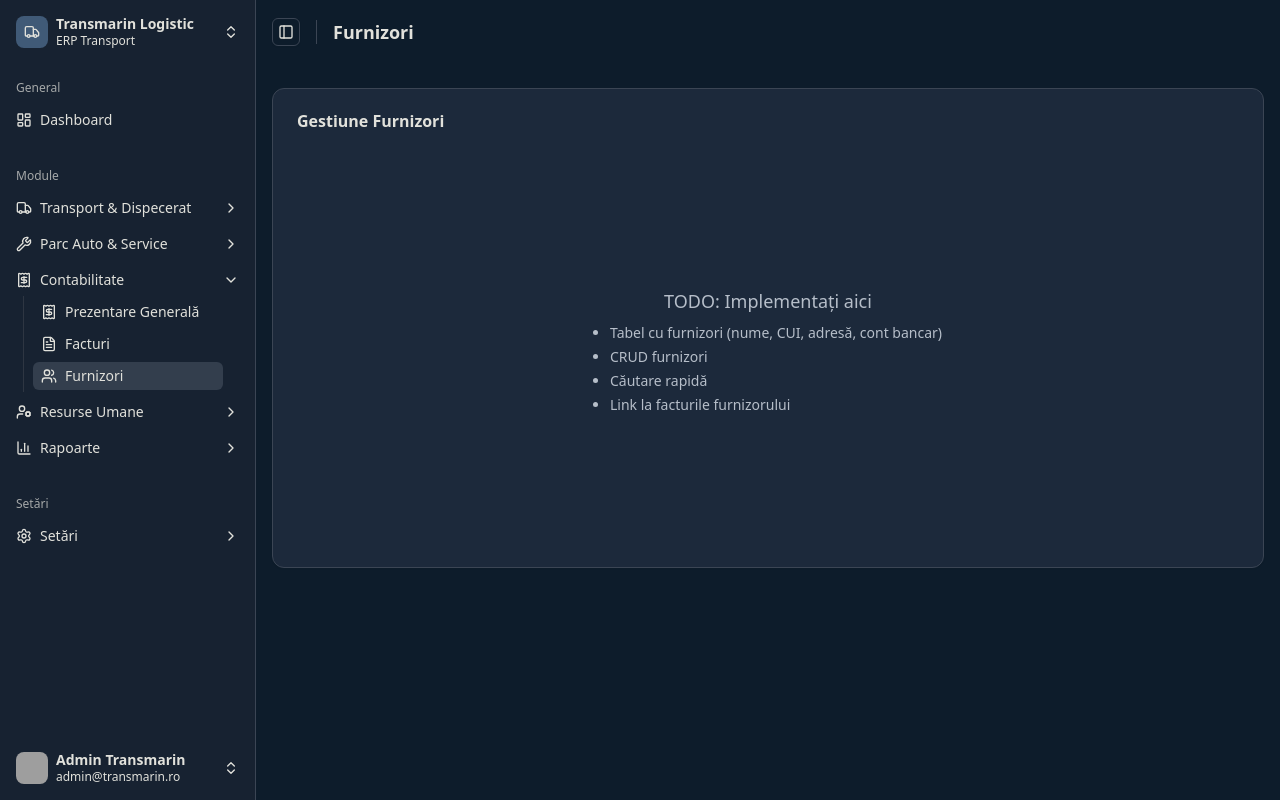
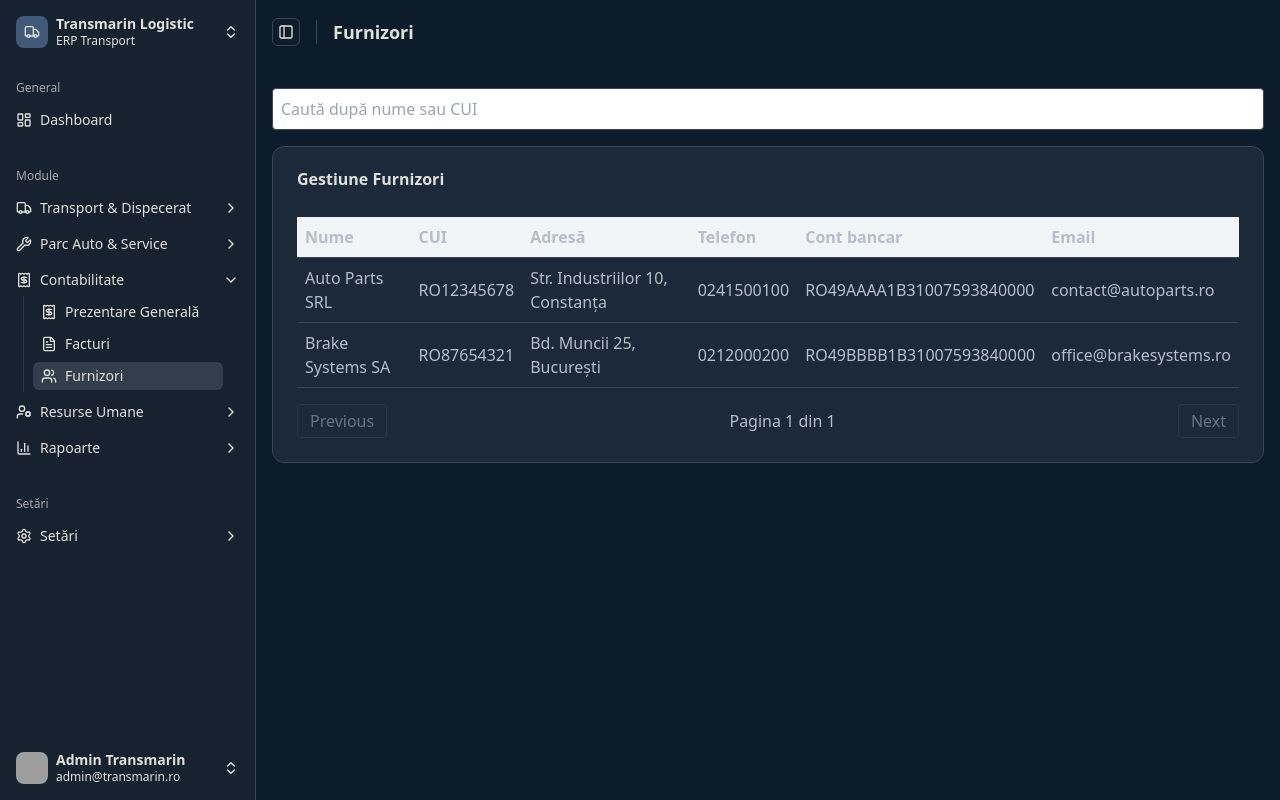
Before and after one commit to florinbadea046/Transmarin-Logistic, a React (Vite) app: page /accounting/suppliers in a window 1280 px wide. Built offline with nearby package versions, Linux system fonts and the light colour scheme; sample sign-in values are in the browser's storage; grey boxes are pictures that could not be loaded.

Commit message:
feat: implement suppliers table with search, sort and pagination

```diff
--- a/src/modules/accounting/pages/suppliers.tsx
+++ b/src/modules/accounting/pages/suppliers.tsx
@@ -1,28 +1,144 @@
+import { useEffect, useState } from "react";
 import { Header } from "@/components/layout/header";
 import { Main } from "@/components/layout/main";
 import { Card, CardContent, CardHeader, CardTitle } from "@/components/ui/card";
+import type { Supplier } from "@/modules/accounting/types";
+import { STORAGE_KEYS } from "@/data/mock-data";
 
 export default function SuppliersPage() {
+  const [suppliers, setSuppliers] = useState<Supplier[]>([]);
+  const [search, setSearch] = useState("");
+  const [currentPage, setCurrentPage] = useState(1);
+
+  const itemsPerPage = 5;
+
+  useEffect(() => {
+    const data = localStorage.getItem(STORAGE_KEYS.suppliers);
+
+    if (data) {
+      const parsed: Supplier[] = JSON.parse(data);
+      setSuppliers(parsed);
+    }
+  }, []);
+
+  const normalizedSearch = search.trim().toLowerCase();
+
+  const filteredSuppliers = suppliers.filter(
+    (supplier) =>
+      supplier.name.toLowerCase().includes(normalizedSearch) ||
+      supplier.cui.toLowerCase().includes(normalizedSearch)
+  );
+
+  const sortedSuppliers = [...filteredSuppliers].sort((a,b) =>
+    a.name.localeCompare(b.name)
+  );
+
+  const totalPages = Math.ceil(sortedSuppliers.length / itemsPerPage);
+  const startIndex = (currentPage - 1) * itemsPerPage;
+
+  const paginatedSuppliers = sortedSuppliers.slice(
+    startIndex,
+    startIndex + itemsPerPage
+  );
+
   return (
     <>
       <Header>
         <h1 className="text-lg font-semibold">Furnizori</h1>
       </Header>
+
       <Main>
+        <div className="mb-4">
+          <input
+            type="text"
+            placeholder="Caută după nume sau CUI"
+            value={search}
+            onChange={(e) => {
+              setSearch(e.target.value);
+              setCurrentPage(1);
+            }}
+            className="border p-2 rounded w-full"
+          />
+        </div>
+
         <Card>
           <CardHeader>
             <CardTitle>Gestiune Furnizori</CardTitle>
           </CardHeader>
-          <CardContent className="flex h-96 items-center justify-center text-muted-foreground">
-            <div className="text-center space-y-2">
-              <p className="text-lg font-medium">TODO: Implementați aici</p>
-              <ul className="text-sm text-left list-disc pl-4 space-y-1">
-                <li>Tabel cu furnizori (nume, CUI, adresă, cont bancar)</li>
-                <li>CRUD furnizori</li>
-                <li>Căutare rapidă</li>
-                <li>Link la facturile furnizorului</li>
-              </ul>
-            </div>
+
+          <CardContent className="text-muted-foreground">
+            {suppliers.length === 0 ? (
+              <div>
+                <p className="text-lg font-medium">
+                  Nu există furnizori
+                </p>
+                <p className="text-sm">
+                  Adaugă primul furnizor.
+                </p>
+              </div>
+            ) : filteredSuppliers.length === 0 ? (
+              <div>
+                <p className="text-lg font-medium">
+                  Niciun rezultat găsit.
+                </p>
+              </div>
+            ) : (
+              <>
+                <table className="w-full border-collapse">
+                  <thead>
+                    <tr className="border-b bg-gray-100 text-left">
+                      <th className="p-2">Nume</th>
+                      <th className="p-2">CUI</th>
+                      <th className="p-2">Adresă</th>
+                      <th className="p-2">Telefon</th>
+                      <th className="p-2">Cont bancar</th>
+                      <th className="p-2">Email</th>
+                    </tr>
+                  </thead>
+
+                  <tbody>
+                    {paginatedSuppliers.map((supplier) => (
+                      <tr key={supplier.id} className="border-b">
+                        <td className="p-2">{supplier.name}</td>
+                        <td className="p-2">{supplier.cui}</td>
+                        <td className="p-2">{supplier.address}</td>
+                        <td className="p-2">{supplier.phone}</td>
+                        <td className="p-2">{supplier.bankAccount}</td>
+                        <td className="p-2">{supplier.email}</td>
+                      </tr>
+                    ))}
+                  </tbody>
+                </table>
+
+                <div className="flex justify-between items-center mt-4">
+                  <button
+                    onClick={() =>
+                      setCurrentPage((prev) => Math.max(prev - 1, 1))
+                    }
+                    disabled={currentPage === 1}
+                    className="border px-3 py-1 rounded disabled:opacity-50"
+                  >
+                    Previous
+                  </button>
+
+                  <span>
+                    Pagina {currentPage} din {totalPages}
+                  </span>
+
+                  <button
+                    onClick={() =>
+                      setCurrentPage((prev) =>
+                        Math.min(prev + 1, totalPages)
+                      )
+                    }
+                    disabled={currentPage === totalPages}
+                    className="border px-3 py-1 rounded disabled:opacity-50"
+                  >
+                    Next
+                  </button>
+                </div>
+              </>
+            )}
           </CardContent>
         </Card>
       </Main>
```
